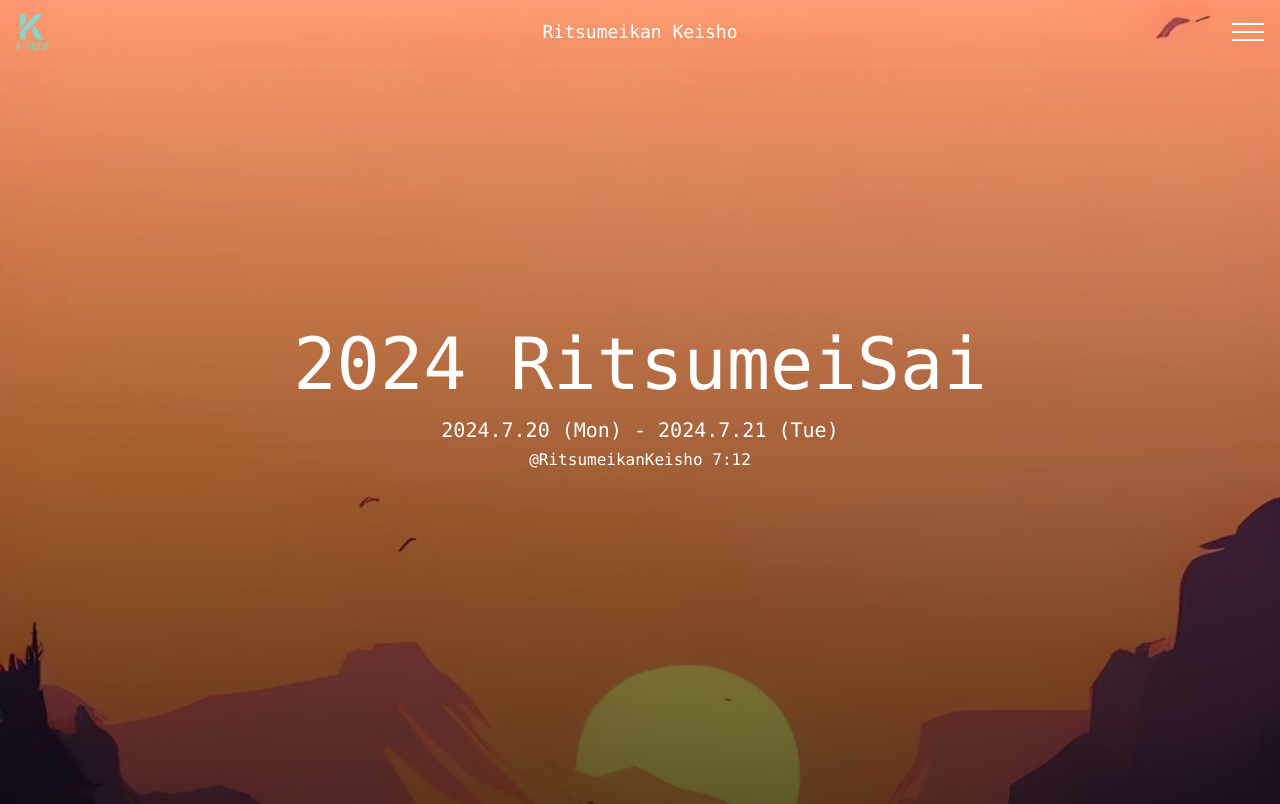
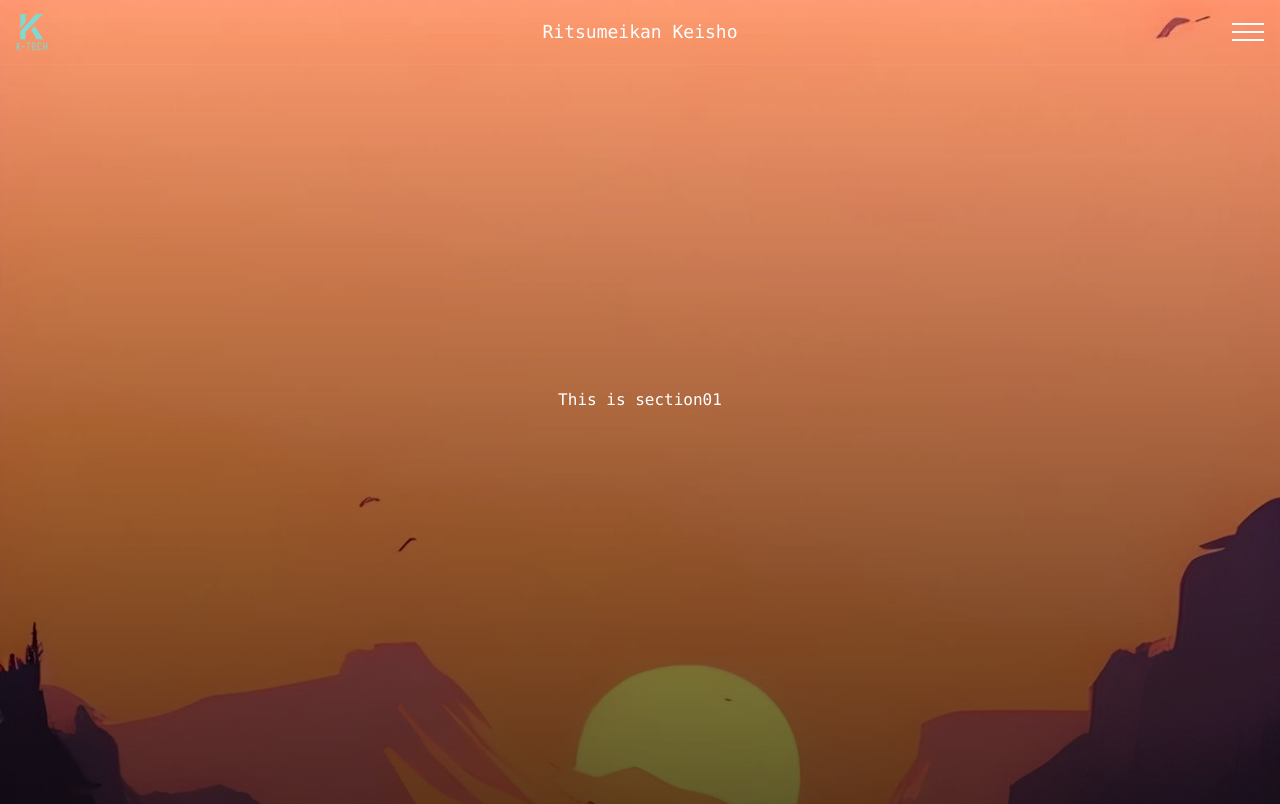
Before and after one commit to Rei2718/Ritsumeisai-, a Next.js app: page /section01 in a window 1280 px wide. Shown: the top 804 px of the page. Built offline with nearby package versions, Linux system fonts and the light colour scheme.

Commit message:
Update the first message

```diff
--- a/src/app/section01/page.tsx
+++ b/src/app/section01/page.tsx
@@ -12,9 +12,7 @@
           <section className="flex items-center justify-center h-screen px-10">
             {/* TopCharacter */}
             <div className="top-[12.5%] transform -translate-y-1/2 text-white text-center absolute z-10">
-              <div className="mb-4 px-5 text-5xl md:text-7xl">2024 RitsumeiSai</div>
-              <div className="mb-1 text-lg md:text-xl">2024.7.20 (Mon) - 2024.7.21 (Tue)</div>
-              <div className="text-sm md:text-base">@RitsumeikanKeisho 7:12</div>
+              This is section01
             </div>
           </section>
 
```
